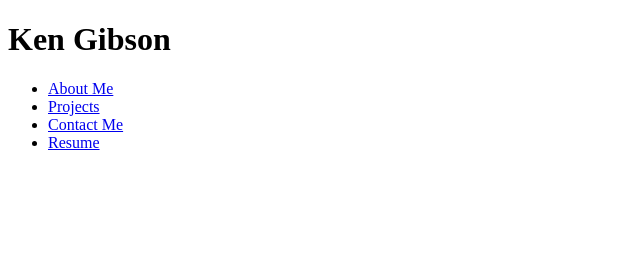
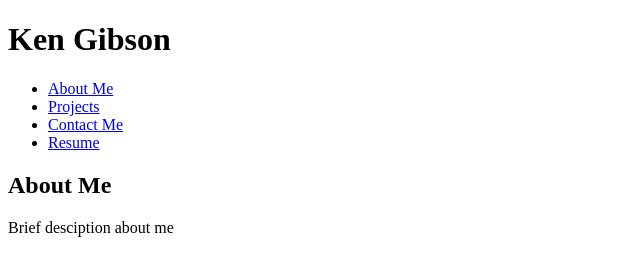
Before and after one commit to Klgibsonjr/ken-gibson-portfolio, a plain HTML site: page index.html in a window 1280 px wide. Shown: the whole page, without its empty margins (0-640 px from the left). Drawn offline with Linux system fonts and the light colour scheme.

Commit message:
added semantic elements to html

```diff
--- a/index.html
+++ b/index.html
@@ -6,6 +6,7 @@
     <meta name="viewport" content="width=device-width, initial-scale=1.0" />
     <title>Ken Gibson's Professional Portfolio</title>
   </head>
+
   <body>
     <header>
       <h1>Ken Gibson</h1>
@@ -18,5 +19,11 @@
         </ul>
       </nav>
     </header>
+    <main>
+      <section>
+        <h2>About Me</h2>
+        <p>Brief desciption about me</p>
+      </section>
+    </main>
   </body>
 </html>
```
